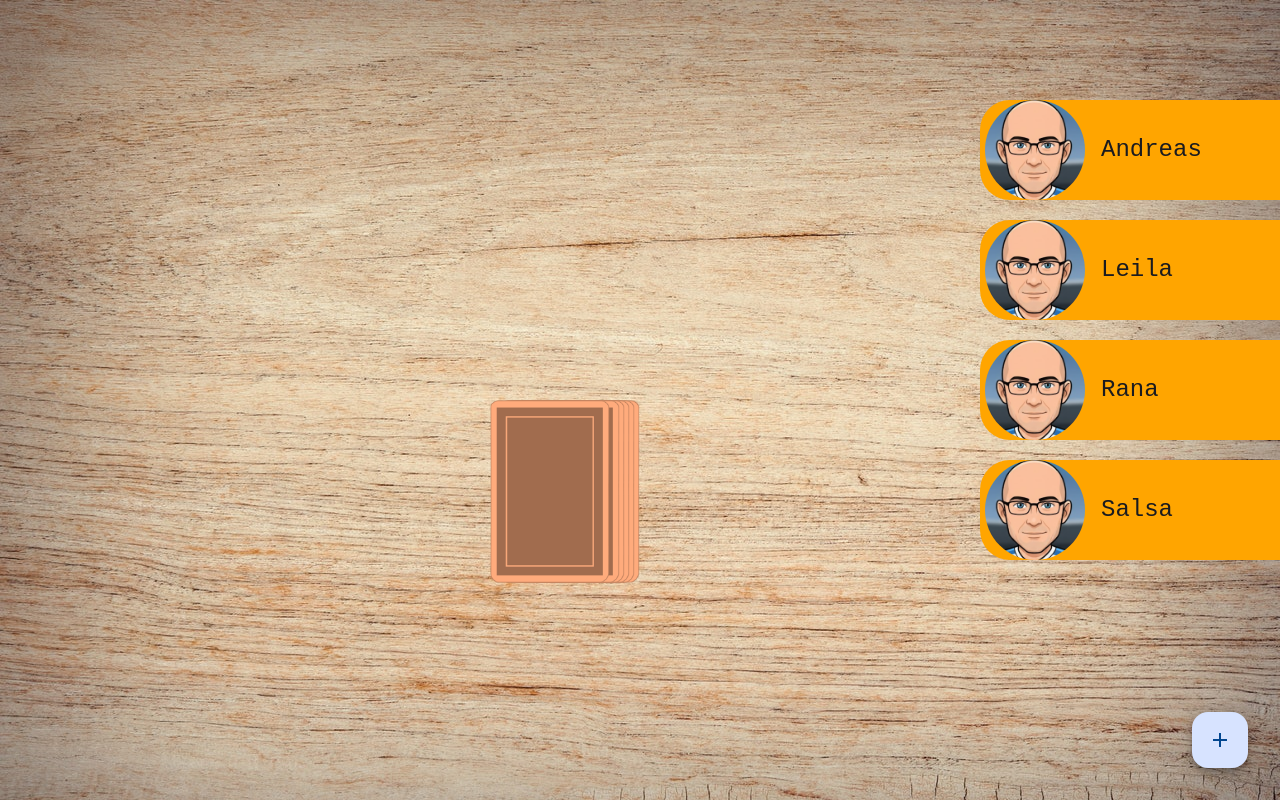
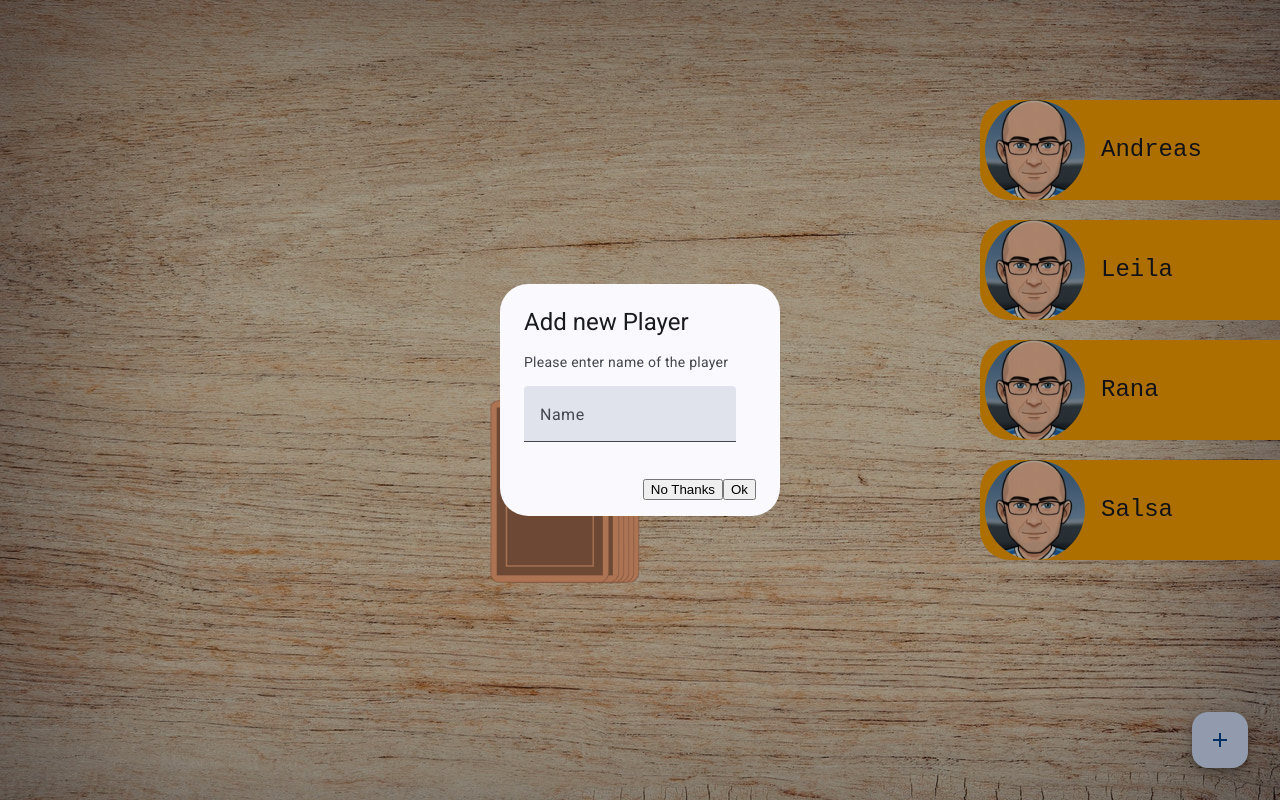
Before and after one commit to AndreasKissner/Ring-of-Fire, an Angular app: page /game in a window 1280 px wide. Both pictures are taken after a click on the button "add". Built offline with nearby package versions, Linux system fonts and the light colour scheme.

Commit message:
Add dialog

```diff
--- /dev/null
+++ b/src/app/dialog-add-player/dialog-add-player.component.html
@@ -0,0 +1,12 @@
+<h2 mat-dialog-title>Add new Player</h2>
+<mat-dialog-content>
+  <p>Please enter name of the player</p>
+  <mat-form-field>
+    <mat-label>Name</mat-label>
+    <input matInput [(ngModel)]="name"/>
+  </mat-form-field>
+</mat-dialog-content>
+<mat-dialog-actions>
+  <button matButton (click)="onNoClick()">No Thanks</button>
+  <button matButton [mat-dialog-close]="animal()" cdkFocusInitial>Ok</button>
+</mat-dialog-actions>
--- /dev/null
+++ b/src/app/dialog-add-player/dialog-add-player.component.ts
@@ -0,0 +1,39 @@
+import { Component } from '@angular/core';
+import { FormsModule } from '@angular/forms';
+import {
+  MatDialog,
+  MatDialogActions,
+  MatDialogClose,
+  MatDialogContent,
+  MatDialogRef,
+  MatDialogTitle,
+} from '@angular/material/dialog';
+import { MatFormField, MatLabel } from '@angular/material/form-field';
+import { MatInputModule } from '@angular/material/input';
+
+@Component({
+  selector: 'app-dialog-add-player',
+  imports: [
+    MatFormField,
+    MatDialogActions,
+    MatDialogClose,
+    MatDialogContent,
+    MatLabel,
+    MatDialogTitle,
+    FormsModule,
+    MatInputModule,
+  ],
+  templateUrl: './dialog-add-player.component.html',
+  styleUrl: './dialog-add-player.component.scss',
+})
+export class DialogAddPlayerComponent {
+  name: string = '';
+
+  onNoClick(){
+
+  }
+
+  animal(){
+
+  }
+}
--- a/src/app/game/game.component.html
+++ b/src/app/game/game.component.html
@@ -26,6 +26,6 @@
 
 </div>
 
-<button class="btn-add" matFab aria-label="Example icon button with a delete icon">
+<button class="btn-add" (click)="openDialog()"  matFab aria-label="Example icon button with a delete icon">
         <mat-icon>add</mat-icon>
       </button>
--- a/src/app/game/game.component.ts
+++ b/src/app/game/game.component.ts
@@ -4,6 +4,8 @@
 import { PlayerComponent } from "../player/player.component";
 import { MatButtonModule } from '@angular/material/button';
 import { MatIconModule } from '@angular/material/icon';
+import { MatDialog } from '@angular/material/dialog';
+import { DialogAddPlayerComponent } from '../dialog-add-player/dialog-add-player.component';
 
 @Component({
   selector: 'app-game',
@@ -16,7 +18,7 @@
   game!: Game;
   currentCard: string | undefined = '';
 
-  constructor() {
+  constructor(public dialog : MatDialog) {
     this.newGame();
   }
 
@@ -38,4 +40,14 @@
       }, 1000);
     }
   }
+
+  openDialog(): void {
+    const dialogRef = this.dialog.open(DialogAddPlayerComponent);
+
+    dialogRef.afterClosed().subscribe(result => {
+      console.log('The dialog was closed');
+
+    });
+  }
+
 }
```
Also changed, not shown: src/app/dialog-add-player/dialog-add-player.component.scss (added), 1 other file (tests, documents, lock files or other folders).
